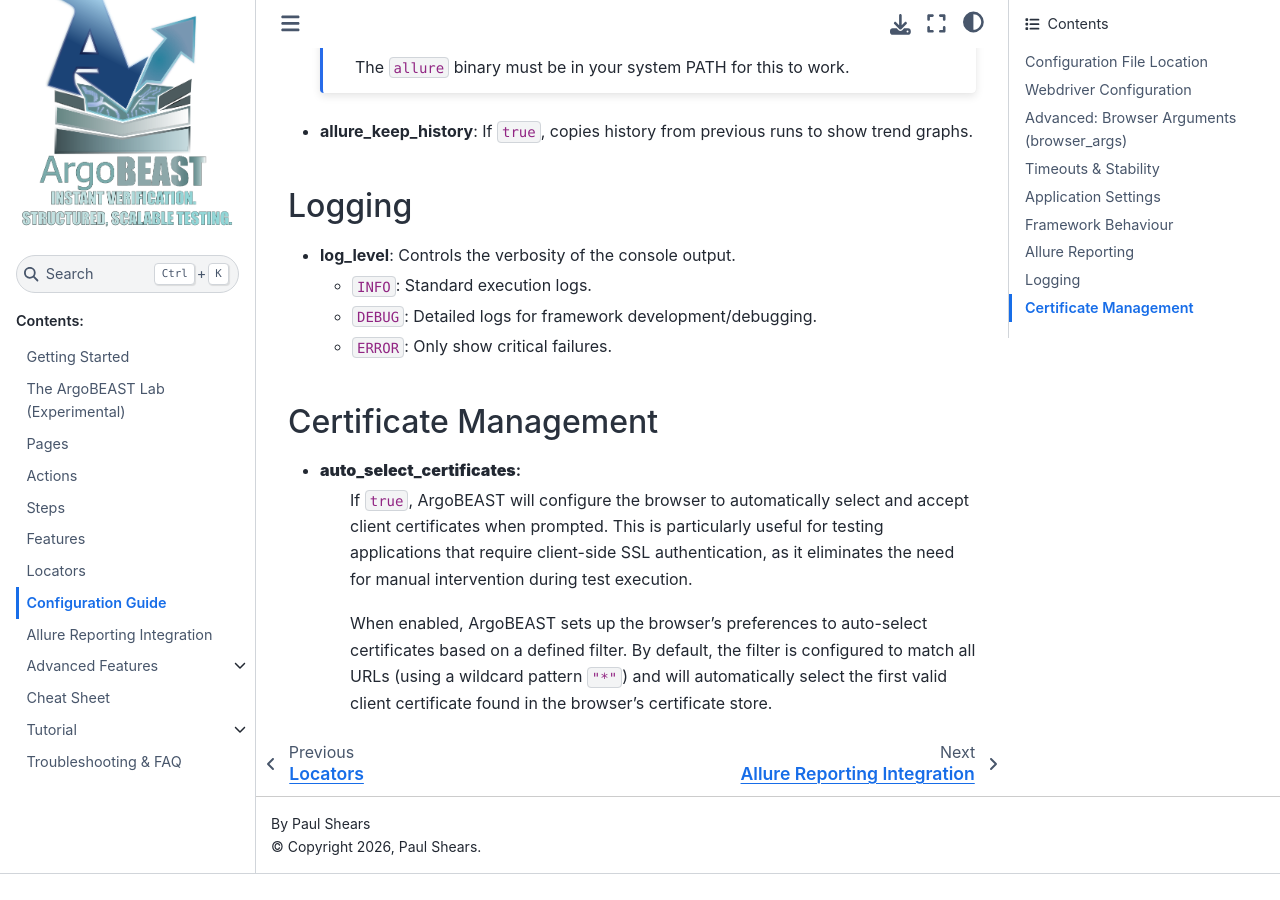
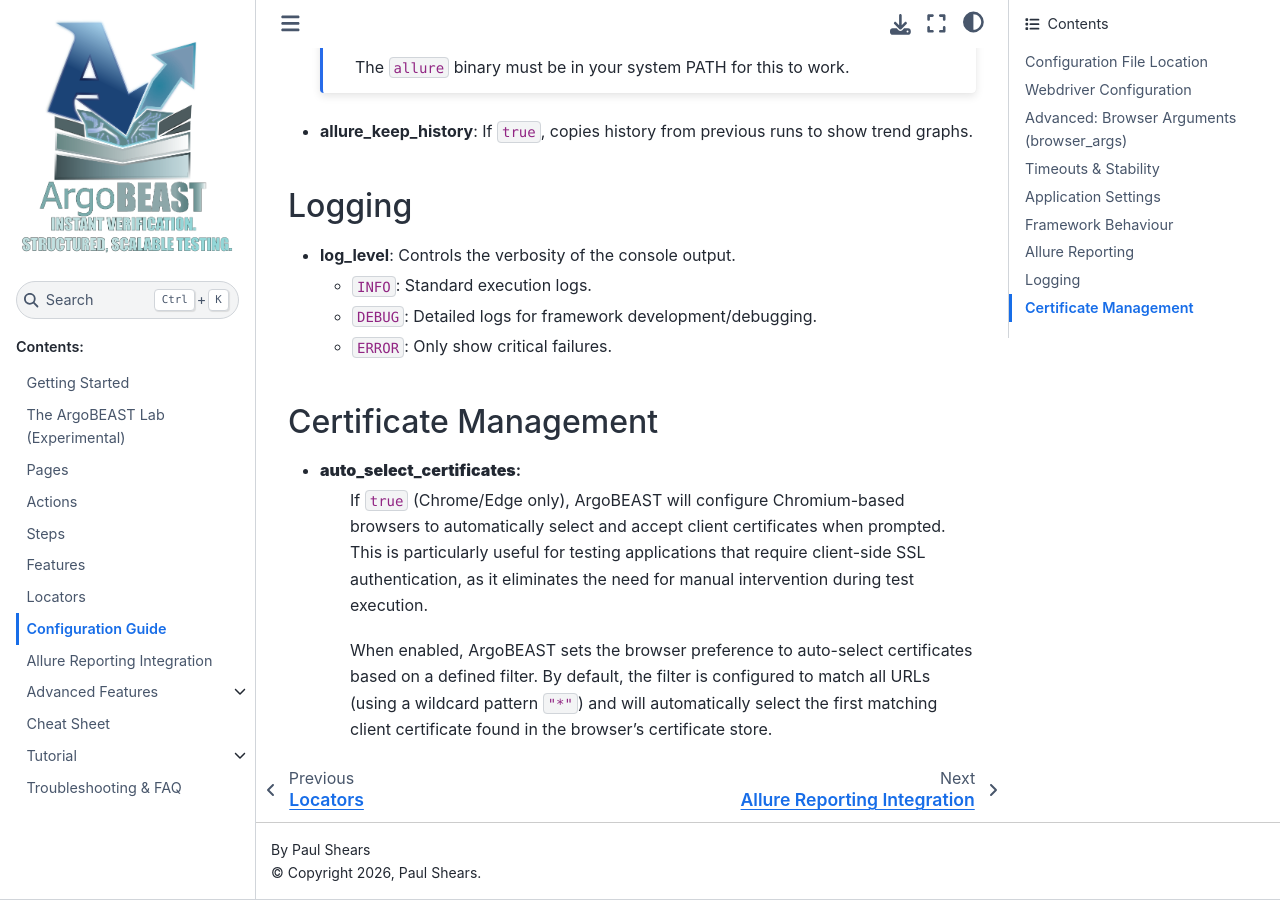
Before and after one commit to argodevops/ArgoBEAST, a Sphinx documentation site: the page built from docs/source/configuration_guide.rst, in a window 1280 px wide and 900 px high, scrolled down 3851 px. Built offline with Sphinx 7.4.7 and the Sphinx Book theme 1.1.4, drawn with Linux system fonts in a browser that asks for light colours; before the commit the page ends 4725 px from its top, so only the background shows below that.

Commit message:
chore: minor documentation updates

```diff
--- a/docs/source/configuration_guide.rst
+++ b/docs/source/configuration_guide.rst
@@ -177,6 +177,6 @@
 -----------------------
 
 * **auto_select_certificates**:
-   If ``true``, ArgoBEAST will configure the browser to automatically select and accept client certificates when prompted. This is particularly useful for testing applications that require client-side SSL authentication, as it eliminates the need for manual intervention during test execution.
+    If ``true`` (Chrome/Edge only), ArgoBEAST will configure Chromium-based browsers to automatically select and accept client certificates when prompted. This is particularly useful for testing applications that require client-side SSL authentication, as it eliminates the need for manual intervention during test execution.
 
-   When enabled, ArgoBEAST sets up the browser's preferences to auto-select certificates based on a defined filter. By default, the filter is configured to match all URLs (using a wildcard pattern ``"*"``) and will automatically select the first valid client certificate found in the browser's certificate store.
+    When enabled, ArgoBEAST sets the browser preference to auto-select certificates based on a defined filter. By default, the filter is configured to match all URLs (using a wildcard pattern ``"*"``) and will automatically select the first matching client certificate found in the browser's certificate store.
--- a/src/argo_beast/config/defaults.yml
+++ b/src/argo_beast/config/defaults.yml
@@ -4,7 +4,8 @@
 headless: true
 window_size: "1920,1080"
 auto_select_certificates: false
-# remote_url: "http://localhost:4444/wd/hub" # Uncomment to use a remote Selenium Grid
+# remote_url: ""  # Leave empty for local execution; set to a Selenium Grid URL for remote runs
+# Example: remote_url: "http://localhost:4444/wd/hub"
 
 # Webdriver Constants
 
```
Also changed, not shown: 1 other file.
